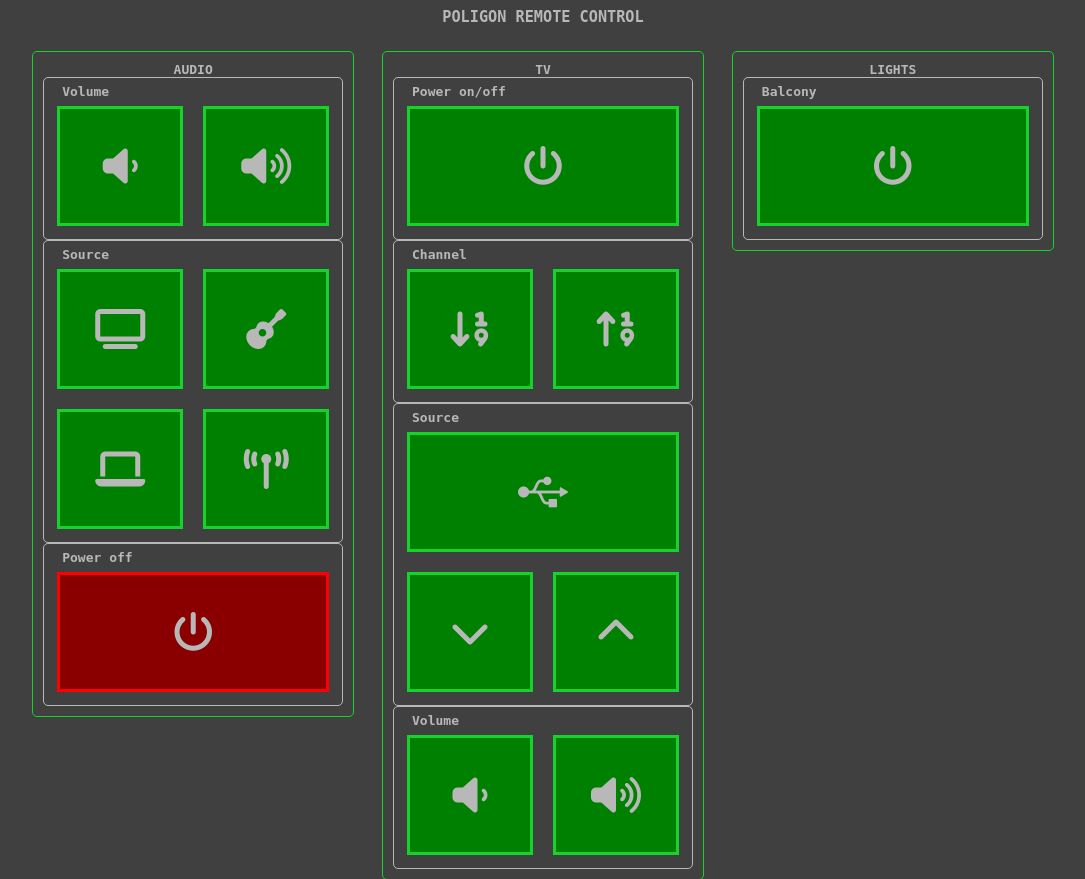
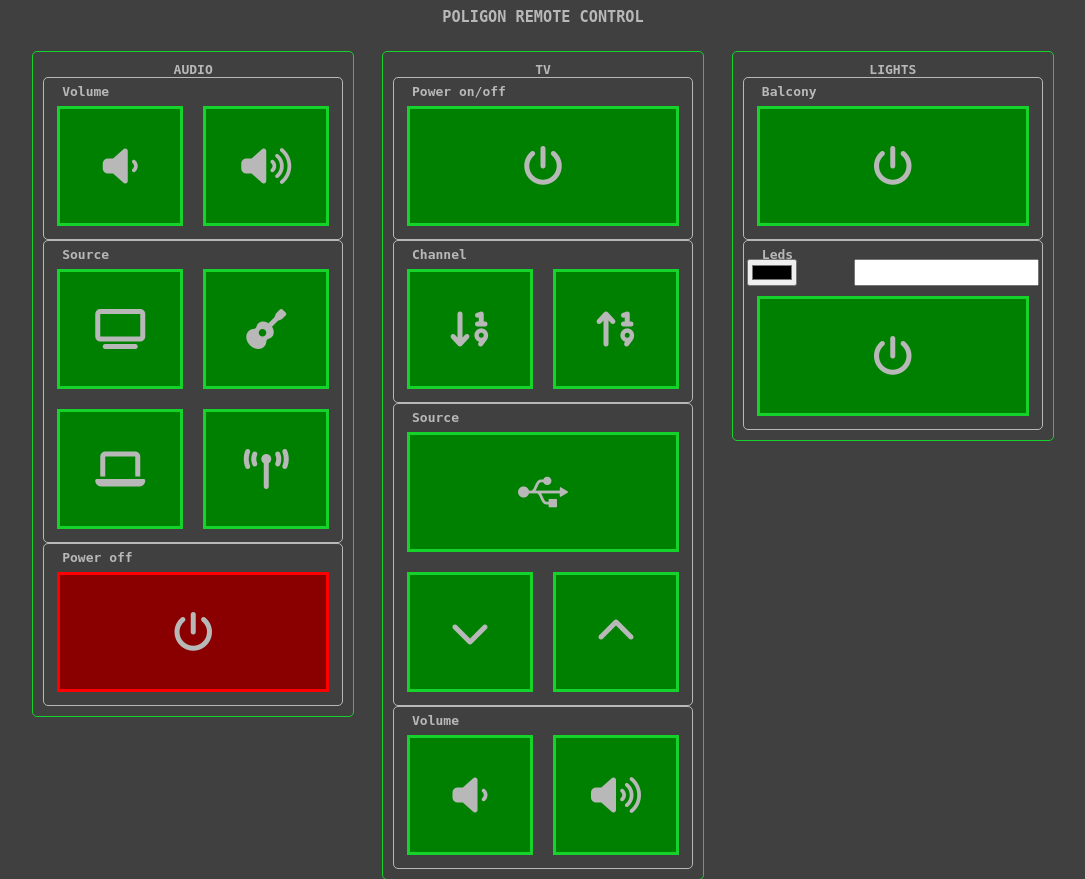
Before and after one commit to marcin93w/remote-control, a Django app: page / in a window 1280 px wide. Shown: the top 879 px of the page, without its empty margins (97-1182 px from the left). Run offline with Django 3.2, Linux system fonts and the light colour scheme; some libraries are stand-ins or nearby versions.

Commit message:
Add leds fe

```diff
--- a/irremote/irremoteapp/templates/index.html
+++ b/irremote/irremoteapp/templates/index.html
@@ -177,6 +177,17 @@
                 </button>
             </div>
         </div>
+        <div class="subsection">
+            <div class="description">Leds</div>
+            <div class="grid-table">
+                <input type="color" id="ledcolor" name="ledcolor" value="#000000">
+                <input type="number" id="number" name="number" />
+                <button class="btn center" onclick='turnOnLeds(this)'>
+                    <i id="lights-icon" class="fas icon fa-power-off"></i>
+                </button>
+            </div>
+
+        </div>
     </div>
     <script>
         function turnOnLights(button) {
@@ -193,6 +204,18 @@
                     button.disabled = false
                 })
         }
+
+        function turnOnLeds(button) {
+            const color = document.getElementById('ledcolor').value
+            const number = document.getElementById('number').value
+
+            const r = parseInt(color.substr(1,2), 16)
+            const g = parseInt(color.substr(3,2), 16)
+            const b = parseInt(color.substr(5,2), 16)
+
+            for (let i=0; i<number && i <30; i++)
+                fetch(`led?id=${i}&r=${r}&g=${g}&b=${b}`)
+        }
     </script>
 </body>
 </html>
```
